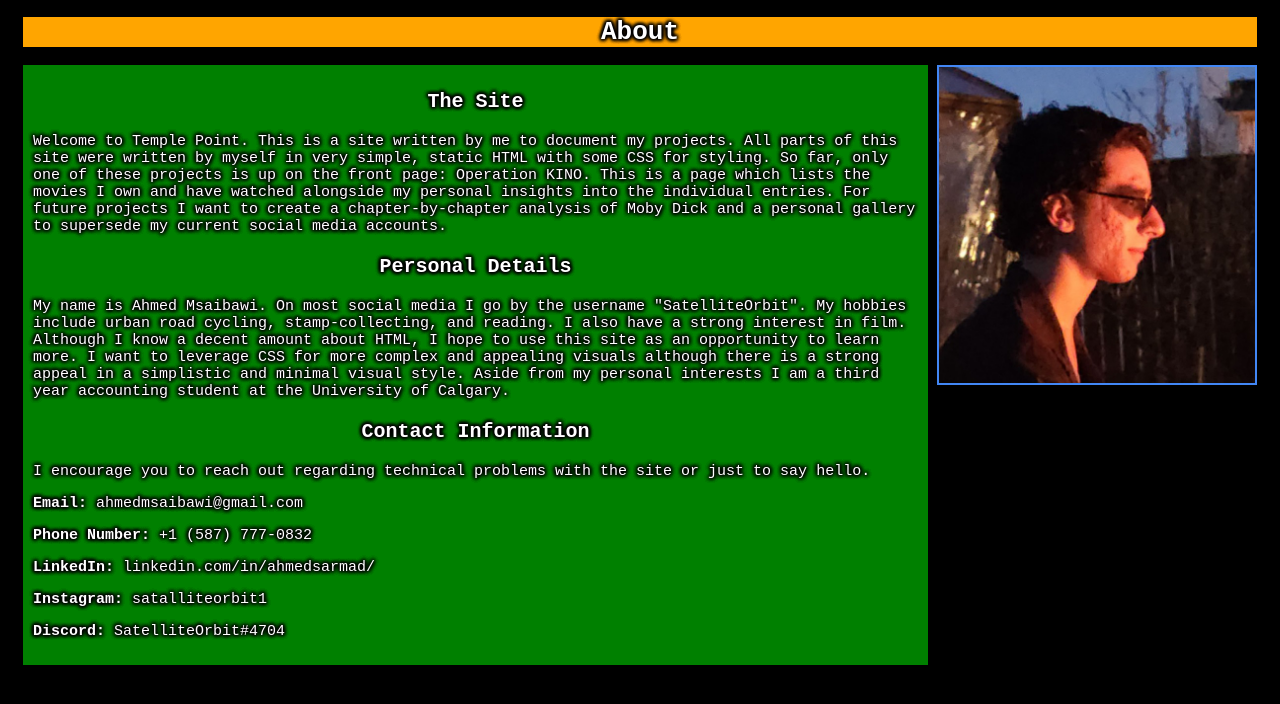
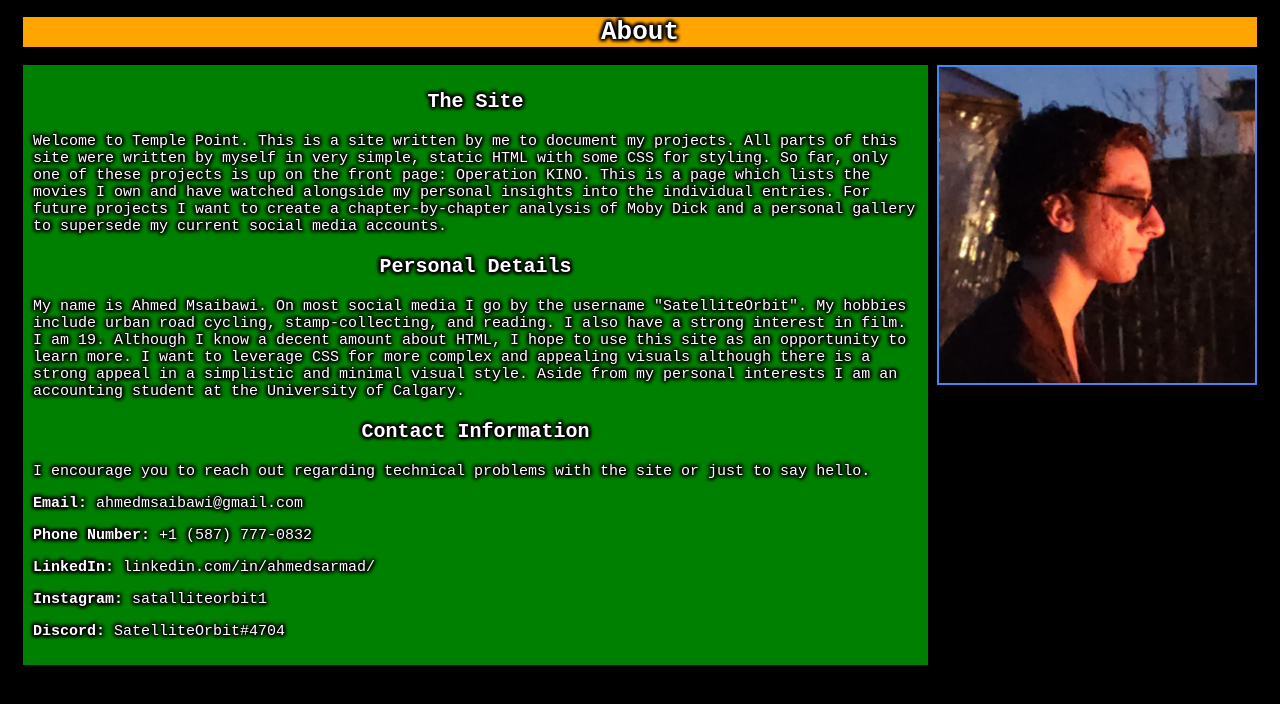
Before and after one commit to SatelliteOrbit/TempPoint, a plain HTML site: page about.html in a window 1280 px wide. Drawn offline with Linux system fonts and the light colour scheme.

Commit message:
Update about.html

```diff
--- a/about.html
+++ b/about.html
@@ -19,7 +19,7 @@
     <p>Welcome to Temple Point. This is a site written by me to document my projects. All parts of this site were written by myself in very simple, static HTML with some CSS for styling. So far, only one of these projects is up on the front page: Operation KINO. This is a page which lists the movies I own and have watched alongside my personal insights into the individual entries. For future projects I want to create a chapter-by-chapter analysis of Moby Dick and a personal gallery to supersede my current social media accounts.</p>
 
     <h3 class="subhead1">Personal Details</h3>
-    <p>My name is Ahmed Msaibawi. On most social media I go by the username "SatelliteOrbit". My hobbies include urban road cycling, stamp-collecting, and reading. I also have a strong interest in film. Although I know a decent amount about HTML, I hope to use this site as an opportunity to learn more. I want to leverage CSS for more complex and appealing visuals although there is a strong appeal in a simplistic and minimal visual style. Aside from my personal interests I am a third year accounting student at the University of Calgary.</p>
+    <p>My name is Ahmed Msaibawi. On most social media I go by the username "SatelliteOrbit". My hobbies include urban road cycling, stamp-collecting, and reading. I also have a strong interest in film. I am 19. Although I know a decent amount about HTML, I hope to use this site as an opportunity to learn more. I want to leverage CSS for more complex and appealing visuals although there is a strong appeal in a simplistic and minimal visual style. Aside from my personal interests I am an accounting student at the University of Calgary.</p>
 
     <h3 class="subhead1">Contact Information</h3>
     <p>I encourage you to reach out regarding technical problems with the site or just to say hello.<p>
```
